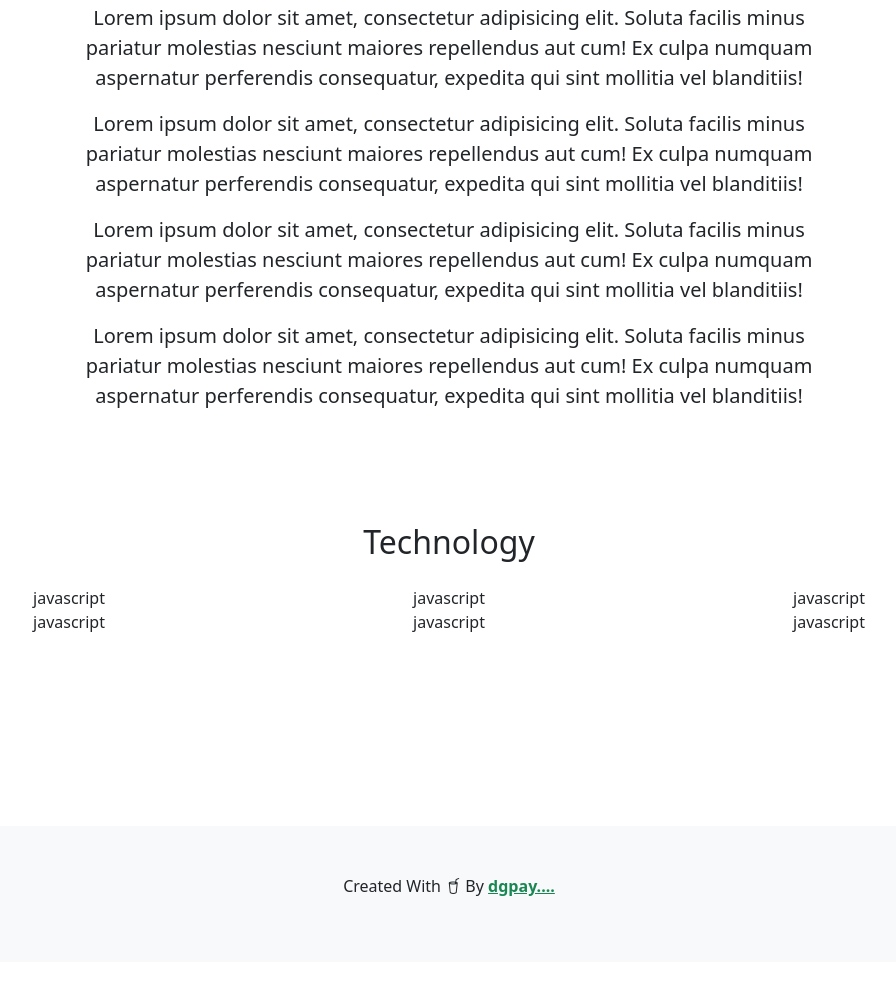
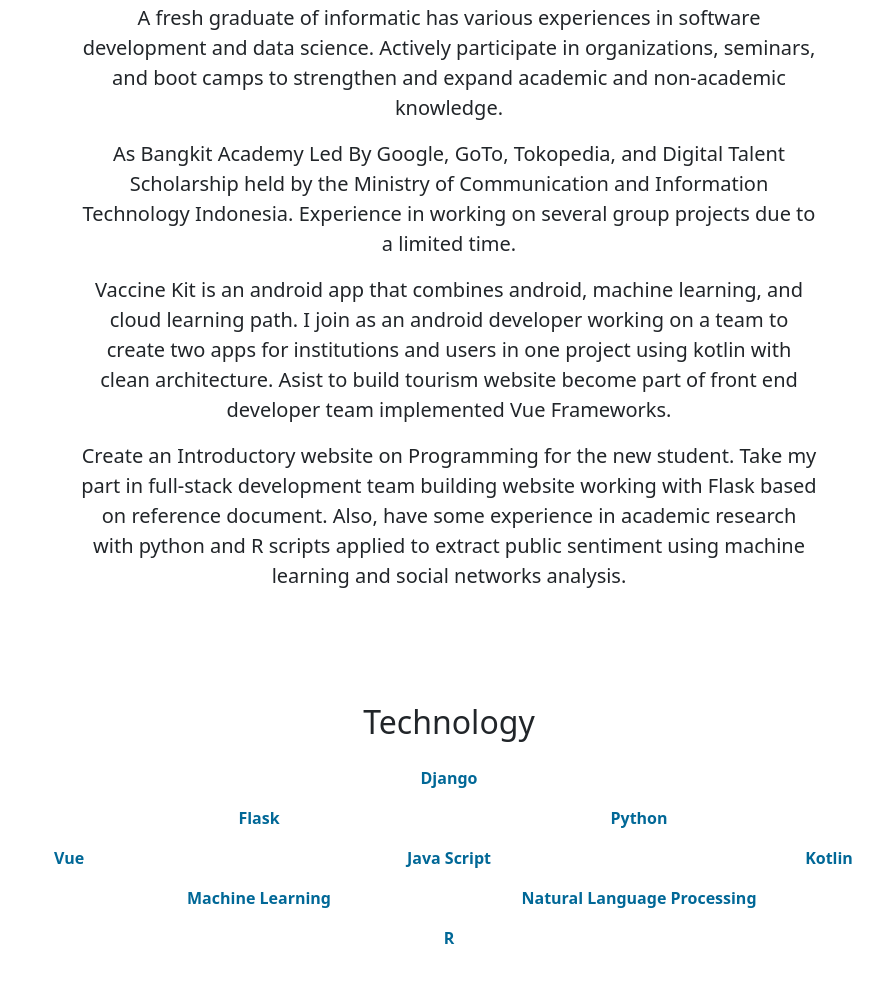
Before and after one commit to dgpay/dgpay.github.io, a plain HTML site: page index.html in a window 1280 px wide. Shown: the part 767-1750 px from the top of the page, without its empty margins (191-1087 px from the left). Before the commit the page ends 1729 px from the top, so only its background shows below. Drawn offline with nearby package versions, Linux system fonts and the light colour scheme.

Commit message:
initiate

```diff
--- a/index.html
+++ b/index.html
@@ -40,7 +40,10 @@
         <p class="lead pt-3">Software Developer | Data Engineer</p>
 
         <div class="mb-3">
-          <a type="button" class="btn btn-secondary" href="https:///www.linkedin.com/in/devi-ayu-p/">
+          <!--
+            <a type="button" class="btn btn-secondary" href="https:///www.linkedin.com/in/devi-ayu-p/"></a>
+        -->
+          <a type="button" class="btn btn-secondary" href="https://www.linkedin.com/">
             <svg xmlns="http://www.w3.org/2000/svg" width="16" height="16" fill="currentColor" class="bi bi-linkedin" viewBox="0 0 16 16">
               <path
                 d="M0 1.146C0 .513.526 0 1.175 0h13.65C15.474 0 16 .513 16 1.146v13.708c0 .633-.526 1.146-1.175 1.146H1.175C.526 16 0 15.487 0 14.854V1.146zm4.943 12.248V6.169H2.542v7.225h2.401zm-1.2-8.212c.837 0 1.358-.554 1.358-1.248-.015-.709-.52-1.248-1.342-1.248-.822 0-1.359.54-1.359 1.248 0 .694.521 1.248 1.327 1.248h.016zm4.908 8.212V9.359c0-.216.016-.432.08-.586.173-.431.568-.878 1.232-.878.869 0 1.216.662 1.216 1.634v3.865h2.401V9.25c0-2.22-1.184-3.252-2.764-3.252-1.274 0-1.845.7-2.165 1.193v.025h-.016a5.54 5.54 0 0 1 .016-.025V6.169h-2.4c.03.678 0 7.225 0 7.225h2.4z"
@@ -83,32 +86,31 @@
         <div class="row justify-content-center fs-5 text-center">
           <div class="col-md-8">
             <p>
-              Lorem ipsum dolor sit amet, consectetur adipisicing elit. Soluta facilis minus pariatur molestias nesciunt maiores repellendus aut cum! Ex culpa numquam aspernatur perferendis consequatur, expedita qui sint mollitia vel
-              blanditiis!
+              A fresh graduate of informatic has various experiences in software development and data science. Actively participate in organizations, seminars, and boot camps to strengthen and expand academic and non-academic knowledge.
             </p>
           </div>
         </div>
         <div class="row justify-content-center fs-5 text-center">
           <div class="col-md-8">
             <p>
-              Lorem ipsum dolor sit amet, consectetur adipisicing elit. Soluta facilis minus pariatur molestias nesciunt maiores repellendus aut cum! Ex culpa numquam aspernatur perferendis consequatur, expedita qui sint mollitia vel
-              blanditiis!
+              As Bangkit Academy Led By Google, GoTo, Tokopedia, and Digital Talent Scholarship held by the Ministry of Communication and Information Technology Indonesia. Experience in working on several group projects due to a limited
+              time.
             </p>
           </div>
         </div>
         <div class="row justify-content-center fs-5 text-center">
           <div class="col-md-8">
             <p>
-              Lorem ipsum dolor sit amet, consectetur adipisicing elit. Soluta facilis minus pariatur molestias nesciunt maiores repellendus aut cum! Ex culpa numquam aspernatur perferendis consequatur, expedita qui sint mollitia vel
-              blanditiis!
+              Vaccine Kit is an android app that combines android, machine learning, and cloud learning path. I join as an android developer working on a team to create two apps for institutions and users in one project using kotlin with
+              clean architecture. Asist to build tourism website become part of front end developer team implemented Vue Frameworks.
             </p>
           </div>
         </div>
         <div class="row justify-content-center fs-5 text-center">
           <div class="col-md-8">
             <p>
-              Lorem ipsum dolor sit amet, consectetur adipisicing elit. Soluta facilis minus pariatur molestias nesciunt maiores repellendus aut cum! Ex culpa numquam aspernatur perferendis consequatur, expedita qui sint mollitia vel
-              blanditiis!
+              Create an Introductory website on Programming for the new student. Take my part in full-stack development team building website working with Flask based on reference document. Also, have some experience in academic research
+              with python and R scripts applied to extract public sentiment using machine learning and social networks analysis.
             </p>
           </div>
         </div>
@@ -122,15 +124,20 @@
             <h2>Technology</h2>
           </div>
         </div>
-        <div class="row justify-content-center text-center">
-          <div class="col-md-4">javascript</div>
-          <div class="col-md-4">javascript</div>
-          <div class="col-md-4">javascript</div>
+        <div class="row justify-content-center text-center fw-bold">
+          <div class="col-md-4-pt-10"><p class="tech-text">Django</p></div>
+          <div class="col-md-4"><p class="tech-text">Flask</p></div>
+          <div class="col-md-4"><p class="tech-text">Python</p></div>
         </div>
-        <div class="row justify-content-center text-center">
-          <div class="col-md-4">javascript</div>
-          <div class="col-md-4">javascript</div>
-          <div class="col-md-4">javascript</div>
+        <div class="row justify-content-center text-center fw-bold">
+          <div class="col-md-4"><p class="tech-text">Vue</p></div>
+          <div class="col-md-4"><p class="tech-text">Java Script</p></div>
+          <div class="col-md-4"><p class="tech-text">Kotlin</p></div>
+        </div>
+        <div class="row justify-content-center text-center fw-bold">
+          <div class="col-md-4"><p class="tech-text">Machine Learning</p></div>
+          <div class="col-md-4"><p class="tech-text">Natural Language Processing</p></div>
+          <div class="col-md-4-pb-10"><p class="tech-text">R</p></div>
         </div>
       </div>
     </section>
--- a/style.css
+++ b/style.css
@@ -5,3 +5,7 @@
 .horizon-space {
     padding-top: 6rem;
 }
+
+.tech-text {
+    color: rgb(1, 104, 151);
+}
```
